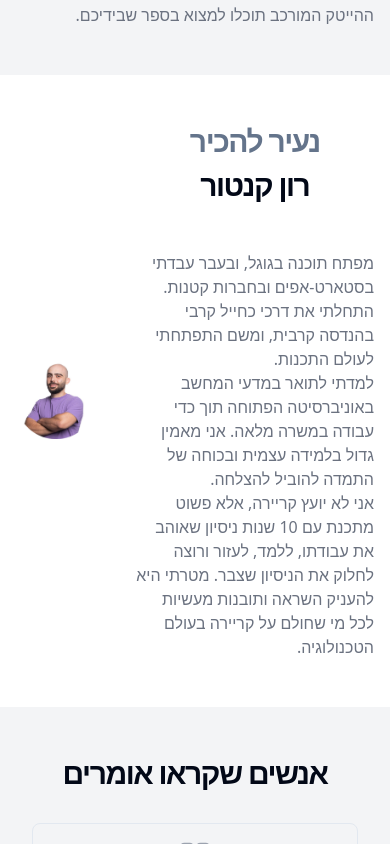
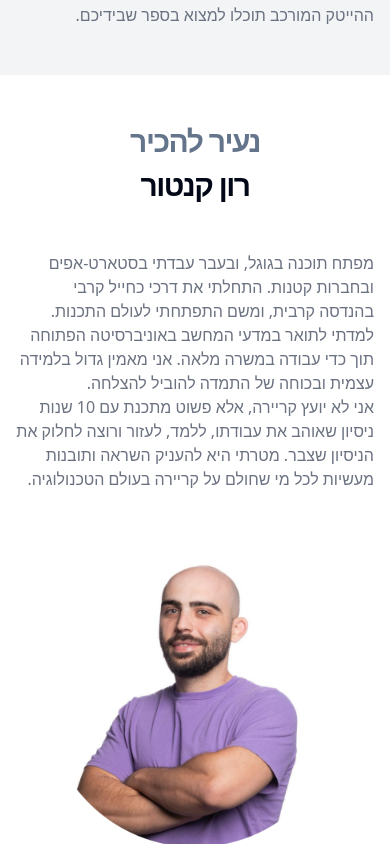
Before and after one commit to ronka/hightech-guide-chat, a Next.js app: page / in a window 390 px wide. Shown: the part 1480-2324 px from the top of the page. Built offline with nearby package versions, Linux system fonts and the light colour scheme.

Commit message:
style about me

```diff
--- a/src/components/landing-page/main.tsx
+++ b/src/components/landing-page/main.tsx
@@ -90,7 +90,7 @@ const Main = () => {
         </div>{" "}
       </Section>
       <Section dark>
-        <div className="flex grid-cols-2 items-center justify-center space-y-4 text-center gap-10">
+        <div className="flex md:grid-cols-2 md:flex-row flex-col items-center justify-center space-y-4 text-center gap-10">
           <div className="space-y-2">
             <h2 className="text-3xl font-bold tracking-tighter text-muted-foreground sm:text-5xl">
               נעיר להכיר
```
